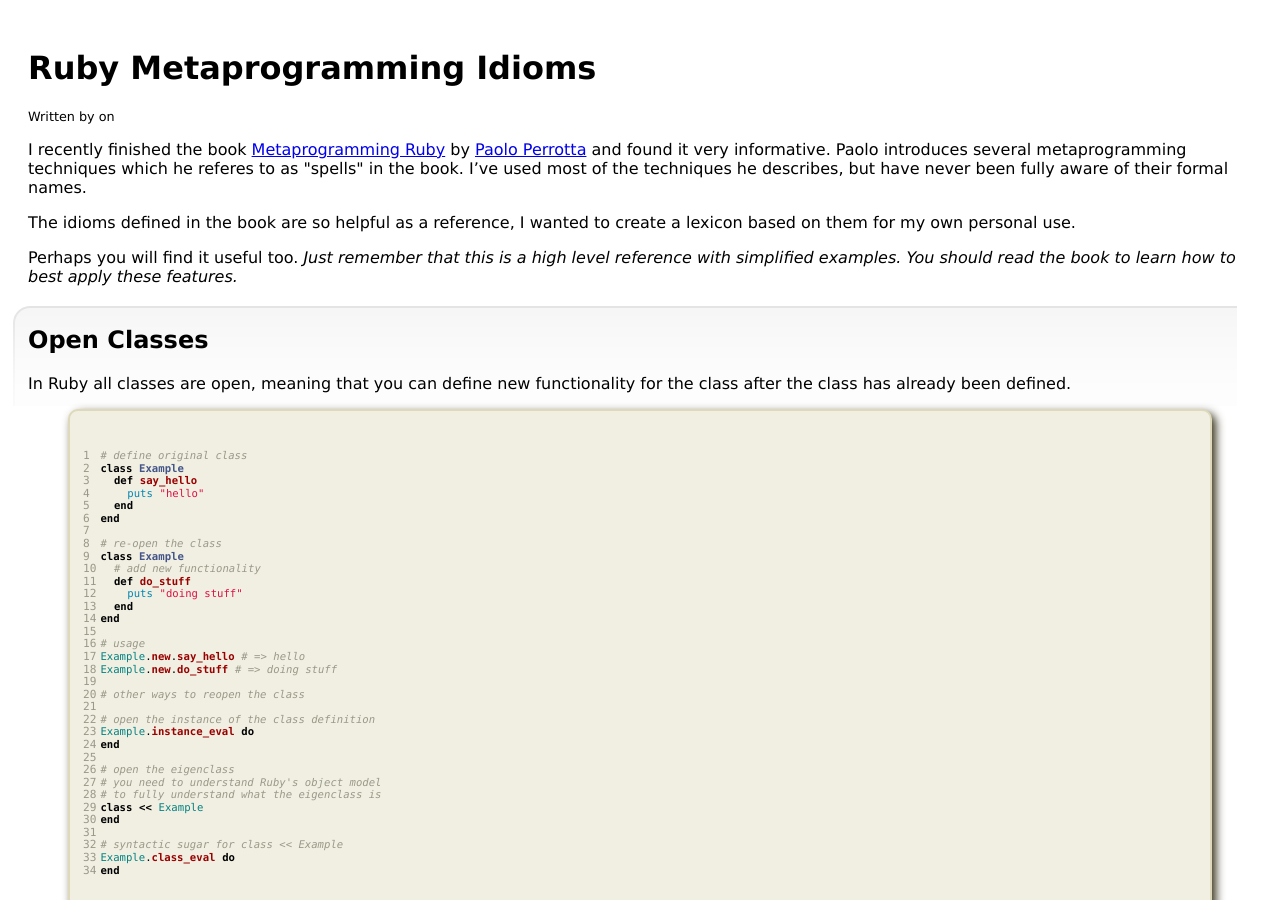
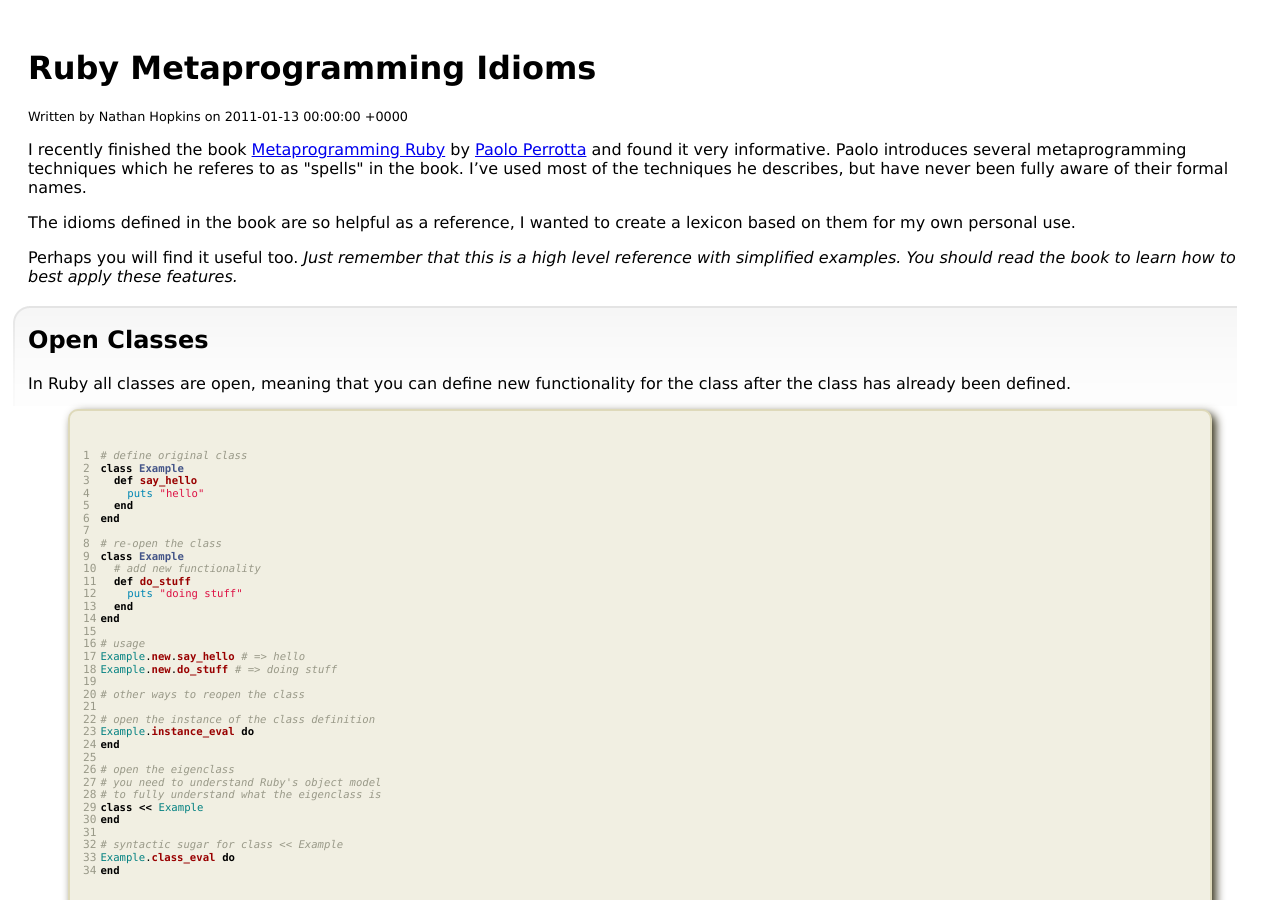
Before and after one commit to hopsoft/hopsoft.github.io, a Jekyll site: the page built from _posts/2011-01-11-ruby-metaprogramming-idioms.markdown, in a window 1280 px wide and 900 px high. Built offline with Jekyll 4.4.1, drawn with Linux system fonts in a browser that asks for light colours; some of the changed lines change nothing that is shown.

Commit message:
Fixed the post_info include.

```diff
--- a/_includes/post_info.html
+++ b/_includes/post_info.html
@@ -1,3 +1,3 @@
 <div class="post_info">
-  Written by {{post.author}} on {{post.date}}
+  Written by {{page.authors}} on {{page.date}}
 </div>
--- a/_posts/2011-01-11-ruby-metaprogramming-idioms.markdown
+++ b/_posts/2011-01-11-ruby-metaprogramming-idioms.markdown
@@ -1,7 +1,7 @@
 ---
 layout: base
 title: Ruby Metaprogramming Idioms
-author: Nathan Hopkins
+authors: Nathan Hopkins
 date: 2011-01-13
 published: true
 categories:
```
